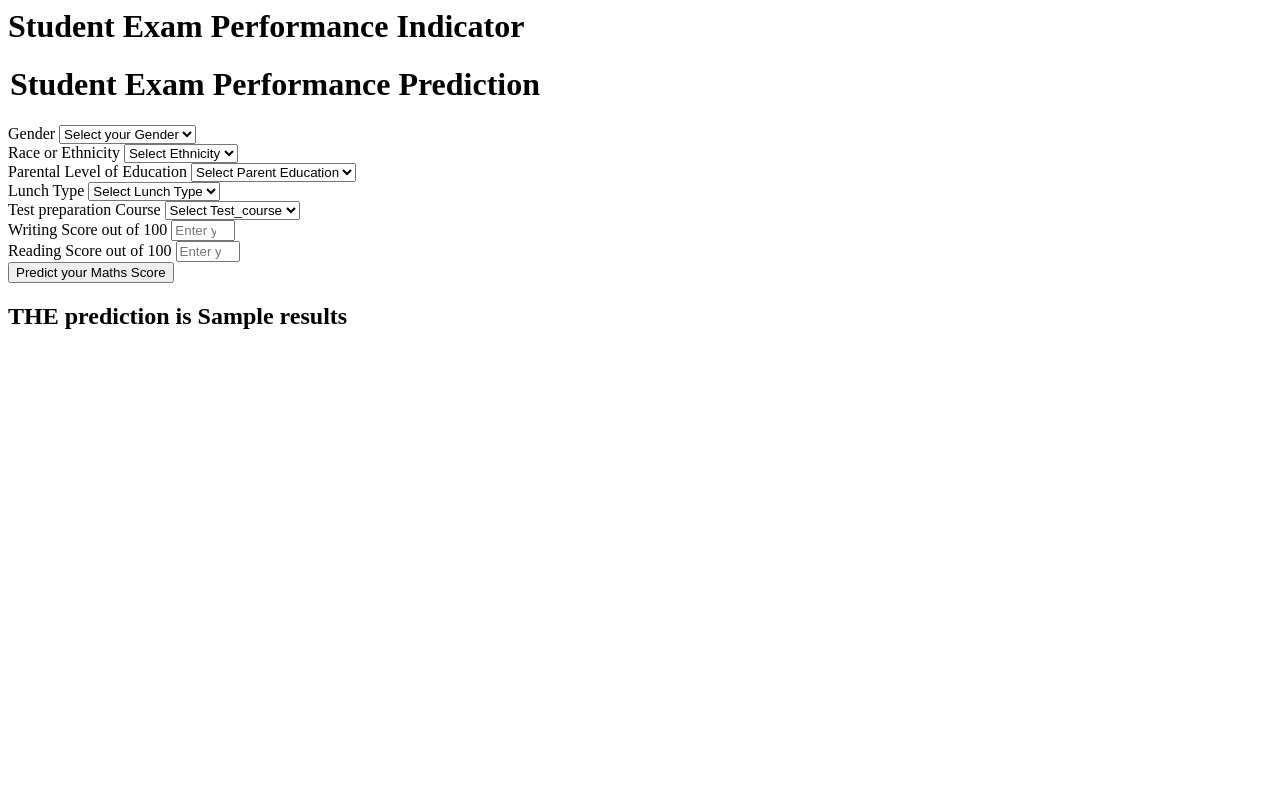
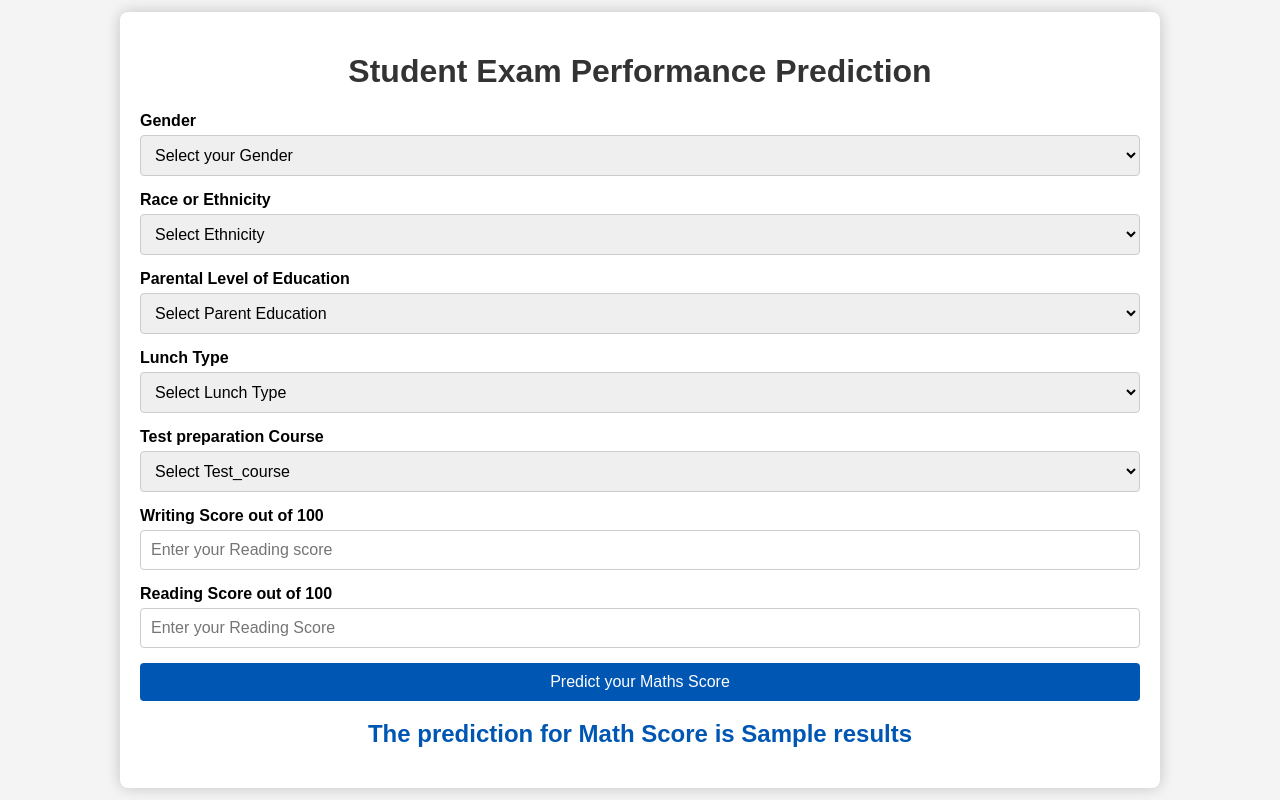
Before and after one commit to SatyamTank07/MLProject, a Flask app: template templates/home.html in a window 1280 px wide. Run offline with Flask 3, Linux system fonts and the light colour scheme; the template is opened without the code that fills it: most values are stand-ins (such as "Sample title", 1, 10 or a date in 2020).

Commit message:
update Change

```diff
--- a/application.py
+++ b/application.py
@@ -11,11 +11,11 @@ app=application
 
 ## Route for a home page
 
-@app.route('/')
-def index():
-    return render_template('index.html')
+# @app.route('/')
+# def index():
+#     return render_template('index.html')
 
-@app.route('/predictdata',methods=['GET','POST'])
+@app.route('/',methods=['GET','POST'])
 def predict_datapoint():
     if request.method=='GET':
         return render_template('home.html')
--- a/templates/home.html
+++ b/templates/home.html
@@ -1,8 +1,94 @@
 <html>
+
+<head>
+    <style>
+        /* General styles */
+        body {
+            font-family: Arial, sans-serif;
+            background-color: #f4f4f4;
+            margin: 0;
+            padding: 0;
+            display: flex;
+            justify-content: center;
+            align-items: center;
+            height: 100vh;
+        }
+
+        h1 {
+            text-align: center;
+            color: #333;
+        }
+
+        h2 {
+            text-align: center;
+            color: #0056b3;
+        }
+
+        .login {
+            background-color: #fff;
+            padding: 20px;
+            border-radius: 8px;
+            box-shadow: 0 0 15px rgba(0, 0, 0, 0.2);
+            width: 1000px;
+            margin: 0 auto;
+        }
+
+        form {
+            margin-top: 20px;
+        }
+
+        .legend {
+            font-size: 1.2em;
+            margin-bottom: 20px;
+        }
+
+        .mb-3 {
+            margin-bottom: 15px;
+        }
+
+        label.form-label {
+            display: block;
+            font-weight: bold;
+            margin-bottom: 5px;
+        }
+
+        select.form-control,
+        input.form-control {
+            width: 100%;
+            padding: 10px;
+            border: 1px solid #ccc;
+            border-radius: 4px;
+            box-sizing: border-box;
+            font-size: 1em;
+        }
+
+        select.form-control:focus,
+        input.form-control:focus {
+            border-color: #0056b3;
+            outline: none;
+            box-shadow: 0 0 8px rgba(0, 86, 179, 0.3);
+        }
+
+        input.btn {
+            background-color: #0056b3;
+            color: #fff;
+            border: none;
+            padding: 10px 20px;
+            border-radius: 4px;
+            cursor: pointer;
+            font-size: 1em;
+            width: 100%;
+            box-sizing: border-box;
+        }
+
+        input.btn:hover {
+            background-color: #0041a3;
+        }
+    </style>
+</head>
+
 <body>
     <div class="login">
-       <h1>Student Exam Performance Indicator</h1>
-
         <form action="{{ url_for('predict_datapoint')}}" method="post">
             <h1>
                 <legend>Student Exam Performance Prediction</legend>
@@ -42,8 +128,8 @@
             </div>
             <div class="mb-3">
                 <label class="form-label">Parental Level of Education</label>
-            <select class="form-control" name="parental_level_of_education"
-                placeholder="Enter you Parent Education" required>
+                <select class="form-control" name="parental_level_of_education" placeholder="Enter you Parent Education"
+                    required>
                     <option class="placeholder" selected disabled value="">Select Parent Education</option>
                     <option value="associate's degree">
                         associate's degree
@@ -79,8 +165,7 @@
             </div>
             <div class="mb-3">
                 <label class="form-label">Test preparation Course</label>
-            <select class="form-control" name="test_preparation_course" placeholder="Enter you Course"
-                required>
+                <select class="form-control" name="test_preparation_course" placeholder="Enter you Course" required>
                     <option class="placeholder" selected disabled value="">Select Test_course</option>
                     <option value="none">
                         None
@@ -92,20 +177,22 @@
             </div>
             <div class="mb-3">
                 <label class="form-label">Writing Score out of 100</label>
-            <input class="form-control" type="number" name="reading_score"
-                placeholder="Enter your Reading score" min='0' max='100' />
+                <input class="form-control" type="number" name="reading_score" placeholder="Enter your Reading score"
+                    min='0' max='100' />
             </div>
             <div class="mb-3">
                 <label class="form-label">Reading Score out of 100</label>
-            <input class="form-control" type="number" name="writing_score"
-                placeholder="Enter your Reading Score" min='0' max='100' />
+                <input class="form-control" type="number" name="writing_score" placeholder="Enter your Reading Score"
+                    min='0' max='100' />
             </div>
             <div class="mb-3">
                 <input class="btn btn-primary" type="submit" value="Predict your Maths Score" required />
             </div>
         </form>
         <h2>
-       THE  prediction is {{results}}
+            The prediction for Math Score is {{results}}
         </h2>
+
         <body>
+
 </html>
```
Lines whose indentation alone changed are shown as unchanged.
